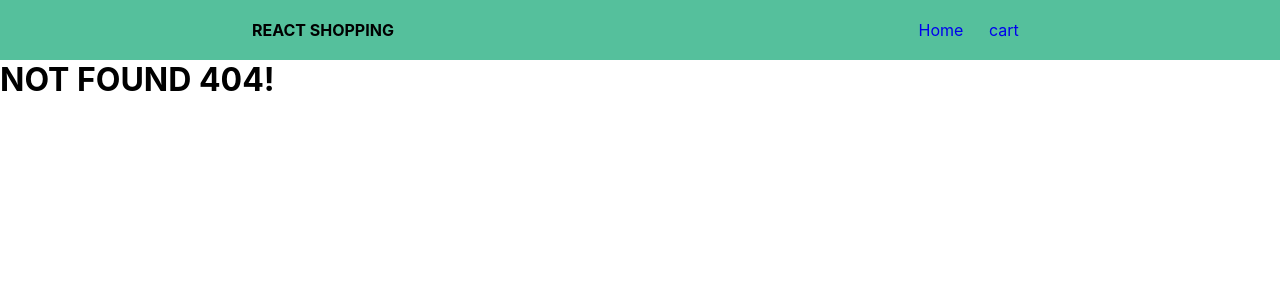
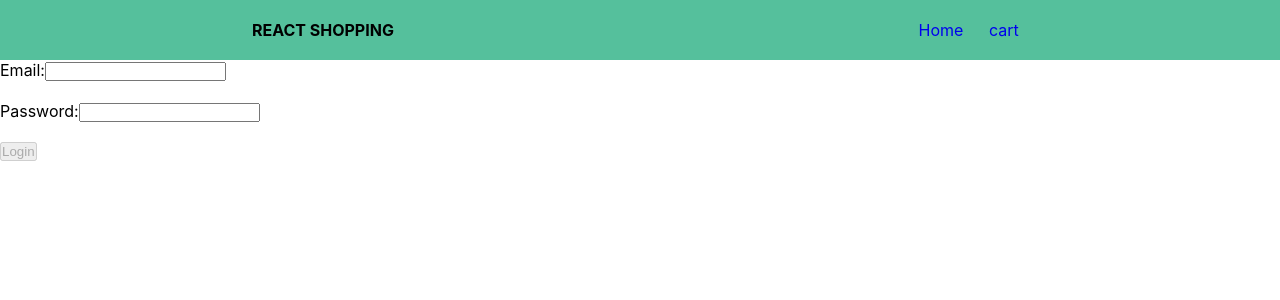
Before and after one commit to miladmrk94/react-shopping, a React (Create React App) app: page /login in a window 1280 px wide. Before the commit this address had no page. Shown: the top 300 px of the page. Built offline with nearby package versions, Linux system fonts and the light colour scheme.

Commit message:
[feat] create login form

```diff
--- a/package.json
+++ b/package.json
@@ -3,13 +3,15 @@
   "version": "0.1.0",
   "private": true,
   "dependencies": {
+    "formik": "^2.2.9",
     "node-sass": "^7.0.1",
     "react": "^18.1.0",
     "react-dom": "^18.1.0",
     "react-hot-toast": "^2.2.0",
     "react-router-dom": "^5.2.0",
     "react-scripts": "5.0.1",
-    "web-vitals": "^2.1.4"
+    "web-vitals": "^2.1.4",
+    "yup": "^0.32.11"
   },
   "scripts": {
     "start": "react-scripts start",
--- a/src/App.js
+++ b/src/App.js
@@ -6,6 +6,9 @@ import HomePage from "./Pages/HomePage";
 import NotFound404 from "./Pages/NotFound404";
 import Cart from "./Pages/CartPage";
 import Context from "./Components/Context/Context";
+import CheckOutPage from "./Pages/CheckOutPage";
+import LoginPage from "./Pages/LoginPage";
+import SignupPage from "./Pages/SignupPage";
 
 function App() {
   return (
@@ -13,6 +16,10 @@ function App() {
       <Context>
         <Layout>
           <Switch>
+            <Route path="/checkOut" component={CheckOutPage} />
+            <Route path="/login" component={LoginPage} />
+            <Route path="/signup" component={SignupPage} />
+            <Route path="/checkOut" component={CheckOutPage} />
             <Route path="/cart" component={Cart} />
             <Route path="/" exact={true} component={HomePage} />
             <Route path="*" component={NotFound404} />
--- a/src/Pages/CartPage.js
+++ b/src/Pages/CartPage.js
@@ -1,4 +1,5 @@
 import React from "react";
+import { Link } from "react-router-dom";
 import { useProduct, useProductAction } from "../Components/Context/Context";
 import styles from "../styles/CartPage.module.scss";
 const Cart = () => {
@@ -7,6 +8,7 @@ const Cart = () => {
   const { cart } = products;
   console.log(cart);
 
+  // ----- product Btn handler
   const plusHandler = (id) => {
     dispatch({ type: "plusProduct", id: id });
   };
@@ -17,6 +19,18 @@ const Cart = () => {
   const deleteHandler = (id) => {
     dispatch({ type: "deleteProduct", id: id });
   };
+
+  //----- handel total price and offPrice
+  const totalPrice = cart.reduce((total, item) => {
+    const price = item.price * item.quantity;
+    return total + price;
+  }, 0);
+  const totalOffPrice = cart.reduce((total, item) => {
+    const price = item.offPrice * item.quantity;
+    return total + price;
+  }, 0);
+
+  // ----- handle cart ( Empty or Exist)
   const cartHandler = (cart) => {
     if (!cart.length) {
       return (
@@ -28,15 +42,15 @@ const Cart = () => {
       return (
         <div className={styles.container}>
           <section className={styles.total}>
-            <h3>
-              {" "}
-              Total :{" "}
-              {cart.reduce((total, item) => {
-                const price = item.price * item.quantity;
-                return total + price;
-              }, 0)}{" "}
-              $
-            </h3>
+            <h2>Cart Summery</h2>
+            <h4>Total Price : {totalPrice} $</h4>
+            <h4 className={styles.discount}>
+              Total Discount :{totalPrice - totalOffPrice} $
+            </h4>
+            <h4>Total Net : {totalOffPrice} $</h4>
+            <Link to="/checkOut">
+              <button className={styles.checkOut}>Check Out</button>
+            </Link>
           </section>
           <section className={styles.details}>
             {cart.map((item) => {
@@ -44,7 +58,18 @@ const Cart = () => {
                 <div className={styles.product} key={item.id}>
                   <div className={styles.productTitles}>
                     <p>{item.name}</p>
-                    <p>$ {item.price * item.quantity}</p>
+                    <p className={styles.price}>
+                      $ {item.price * item.quantity}
+                    </p>
+                    <p className={styles.discount}>
+                      {" "}
+                      {item.discount ? `off:${item.discount}%` : null}
+                    </p>
+                    <p className={styles.offPrice}>
+                      {item.discount
+                        ? `$ ${item.offPrice * item.quantity}`
+                        : null}
+                    </p>
                   </div>
                   <div className={styles.productControl}>
                     <div className={styles.quantityControl}>
@@ -71,6 +96,7 @@ const Cart = () => {
     }
   };
 
+  //----- Main return Component CartPage
   return cartHandler(cart);
 };
 
--- /dev/null
+++ b/src/Pages/CheckOutPage.js
@@ -0,0 +1,6 @@
+import React from "react";
+const CheckOutPage = () => {
+  return <div>salam</div>;
+};
+
+export default CheckOutPage;
--- a/src/Pages/HomePage.js
+++ b/src/Pages/HomePage.js
@@ -15,7 +15,7 @@ const HomePage = () => {
   };
   const clickHandler = (item) => {
     dispatch({ type: "getProduct", payload: item });
-    toast.success("Added to cart");
+    toast.success(`${item.name} Added to cart`);
   };
 
   return (
--- /dev/null
+++ b/src/Pages/LoginPage.js
@@ -0,0 +1,65 @@
+import { useFormik } from "formik";
+import React from "react";
+import * as Yup from "yup";
+
+const LoginPage = () => {
+  const validationSchema = Yup.object({
+    email: Yup.string()
+      .required("Email is required")
+      .email("Invalid email format"),
+    password: Yup.string().required("Password is required"),
+  });
+
+  const formik = useFormik({
+    initialValues: {
+      email: "",
+      password: "",
+    },
+    onSubmit: (values) => {
+      console.log(values);
+    },
+    validationSchema,
+    validateOnMount: true,
+  });
+  return (
+    <div>
+      <form onSubmit={formik.handleSubmit}>
+        <div>
+          <label>Email:</label>
+          <input
+            type="text"
+            name="email"
+            onChange={formik.handleChange}
+            value={formik.values.email}
+            onBlur={formik.handleBlur}
+          />
+          {formik.errors.email && formik.touched.email && (
+            <p>{formik.errors.email}</p>
+          )}
+        </div>
+        <div style={{ marginTop: "20px" }}>
+          <label>Password:</label>
+          <input
+            type="text"
+            name="password"
+            onChange={formik.handleChange}
+            value={formik.values.password}
+            onBlur={formik.handleBlur}
+          />
+          {formik.errors.password && formik.touched.password && (
+            <p>{formik.errors.password}</p>
+          )}
+        </div>
+        <button
+          style={{ marginTop: "20px" }}
+          type="submit"
+          disabled={!formik.isValid}
+        >
+          Login
+        </button>
+      </form>
+    </div>
+  );
+};
+
+export default LoginPage;
--- /dev/null
+++ b/src/Pages/SignupPage.js
@@ -0,0 +1,6 @@
+import React from "react";
+const SignupPage = () => {
+  return <div>SignUp Page</div>;
+};
+
+export default SignupPage;
--- a/src/styles/CartPage.module.scss
+++ b/src/styles/CartPage.module.scss
@@ -4,9 +4,29 @@
   flex-wrap: wrap-reverse;
   margin: 2rem;
   .total {
+    border-radius: 1rem;
+    margin-top: 0.5rem;
     min-width: 200px;
     flex:  1 1 30%;
-    background-color: aquamarine;
+    background-color: rgb(184, 184, 184);
+    display: flex;
+    flex-direction: column;
+    align-items: center;
+    h4{
+      margin: 0.2rem;
+    }
+    .discount{
+      border-bottom: 1px solid gray;
+    }
+    .checkOut{
+      margin: 1rem;
+      width: 80%;
+      height: 45px;
+      background-color: aqua;
+      &:active{
+        background-color: rgb(43, 187, 187);
+      }
+    }
   }
   .details {
     flex:  1 1 60%;
@@ -59,7 +79,7 @@ padding: 1rem;
         }
       }
       .productTitles {
-        min-width: 250px;
+        min-width: 350px;
 
         display: flex;
         justify-content: space-between;
@@ -69,6 +89,16 @@ padding: 1rem;
         p{
           font-size: 23px;
         }
+        .price{
+          color: yellow;
+        }
+        .discount{
+          color: rgb(87, 253, 156);
+
+        }
+        .offPrice{
+          color: rgb(9, 114, 74);
+        }
       }
     }
   }
```
Also changed, not shown: src/Components/Utils/checkInCart.js (deleted), 1 other file (tests, documents, lock files or other folders).
